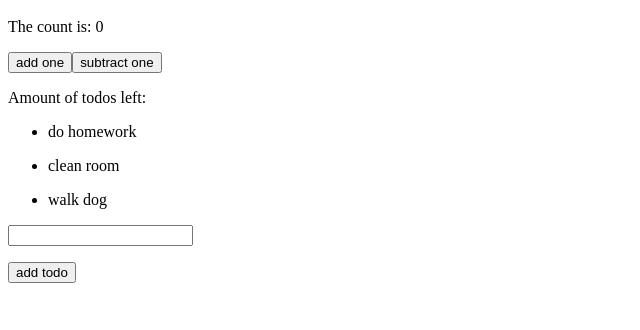
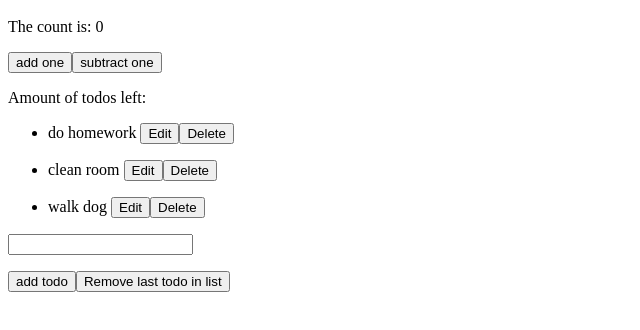
Before and after one commit to eayers127/basicVue, a plain HTML site: page index.html in a window 1280 px wide. Shown: the part 48-378 px from the top of the page, without its empty margins (0-640 px from the left). Drawn offline with nearby package versions, Linux system fonts and the light colour scheme.

Commit message:
Added edit and delete buttons. Add todo functionality now works

```diff
--- a/index.html
+++ b/index.html
@@ -6,12 +6,18 @@
     <p>Amount of todos left: {{todoCount}}</p>
 
     <ul v-for="todo in todos" :key="todo.id">
-        <li>{{todo.text}}</li>
+        <li>
+            {{todo.text}}
+            <button>Edit</button>
+            <button @click="deleteTodo">Delete</button>
+        </li>
     </ul>
 
     <input v-model="textValue" type="text">
     <p>{{ textValue }}</p>
     <button @click="addTodo">add todo</button>
+
+    <button @click="removeTodo">Remove last todo in list</button>
 
 </div>
 
@@ -48,6 +54,15 @@
             },
             countTodos() {
                 this.todos.length();
+            },
+            removeTodo() {
+                this.todos.pop({id: this.todos.id, text: this.todos.text})
+            },
+            findId() {
+                objectId = this.todos.find(this.todos.id);
+            },
+            deleteTodo() {
+                this.todos.splice(this.findId())
             }
         }
     }).mount('#app')
```
